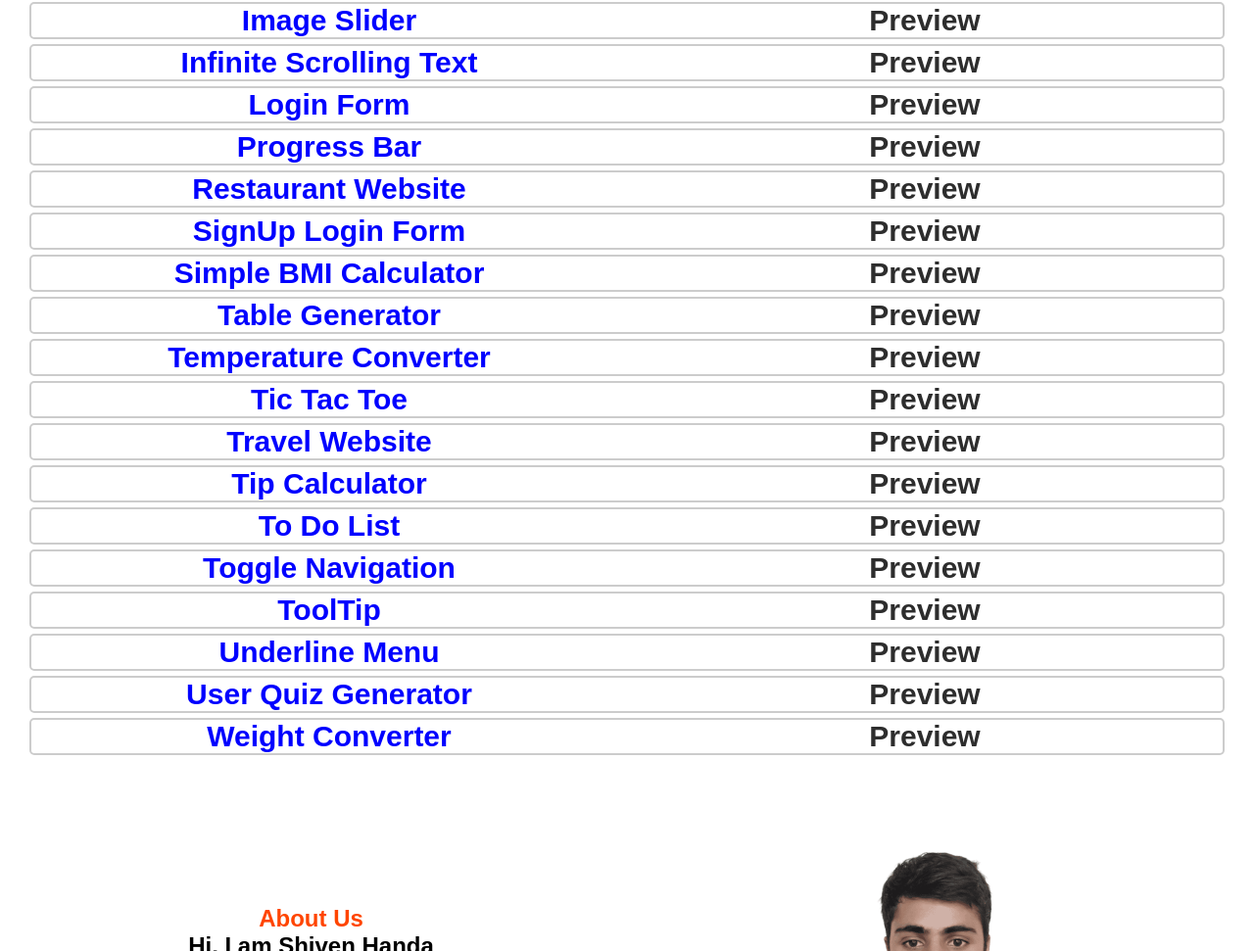
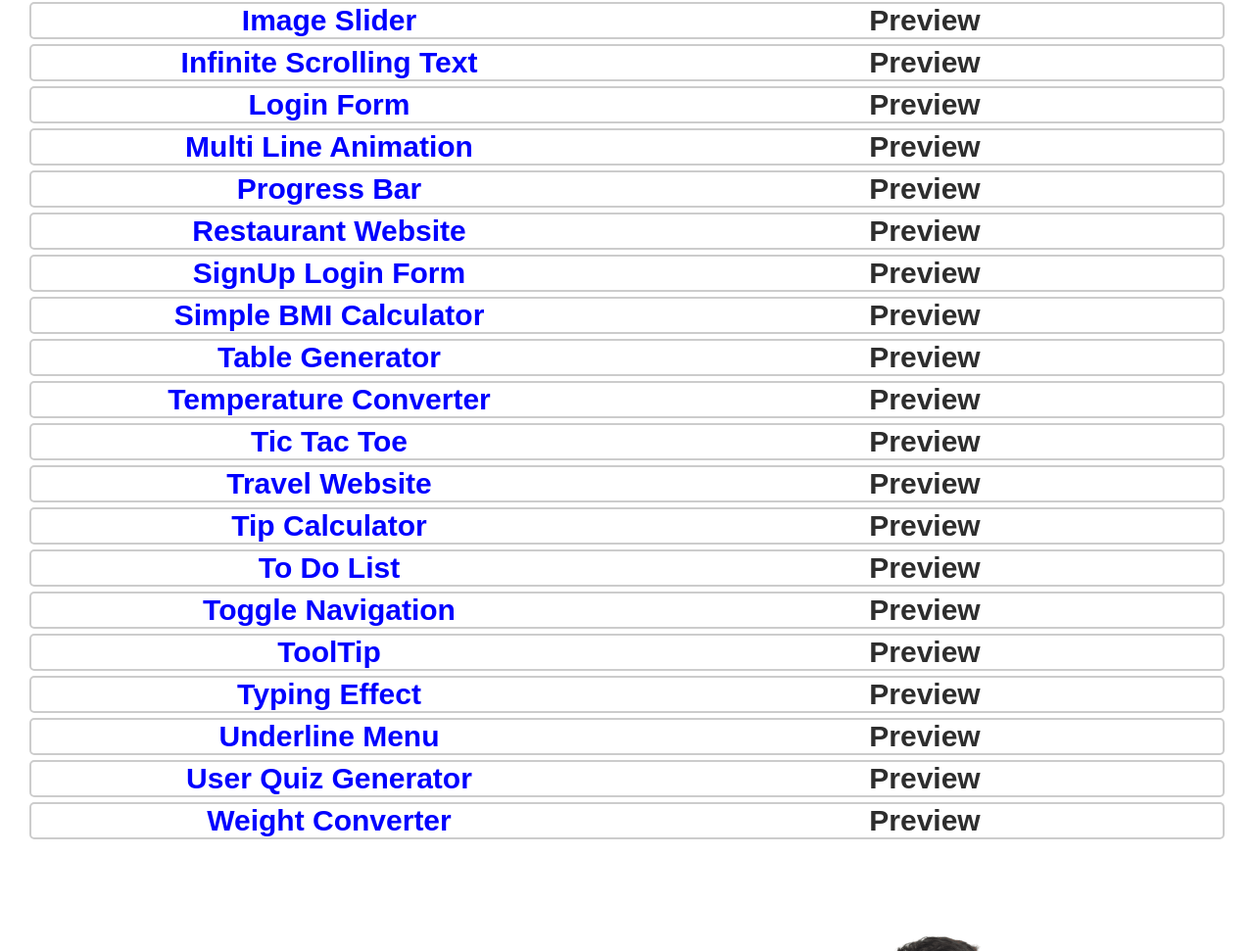
Before and after one commit to shivenhanda/portfolio, a plain HTML site: page index.html in a window 1280 px wide. Shown: the part 893-1864 px from the top of the page at 98% size. Drawn offline with Linux system fonts and the light colour scheme.

Commit message:
Add Typing Effect Multi Line Animation

```diff
--- a/index.html
+++ b/index.html
@@ -106,6 +106,11 @@
                 <a href="https://codepen.io/shiven-handa/pen/raxzqyR" target="_blank" style="color: #2d2d2d;">Preview</a>
             </div>
             <div class="box1">
+                <a href="https://codepen.io/shiven-handa/pen/YPqXLGx"
+                    target="_blank">Multi Line Animation</a>
+                <a href="https://codepen.io/shiven-handa/pen/YPqXLGx" target="_blank" style="color: #2d2d2d;">Preview</a>
+            </div>
+            <div class="box1">
                 <a href="https://github.com/shivenhanda/HtmlCSSJavaScript-Projects/tree/main/Progress%20Bar"
                     target="_blank">Progress Bar</a>
                 <a href="https://codepen.io/shiven-handa/pen/GgpOPMv" style="color: #2d2d2d;">Preview</a>
@@ -166,6 +171,11 @@
                 <a href="https://codepen.io/shiven-handa/pen/VYePKpp" style="color: #2d2d2d;">Preview</a>
             </div>
             <div class="box1">
+                <a href="https://codepen.io/shiven-handa/pen/JoXdvKR"
+                    target="_blank">Typing Effect</a>
+                <a href="https://codepen.io/shiven-handa/pen/JoXdvKR" style="color: #2d2d2d;">Preview</a>
+            </div>
+            <div class="box1">
                 <a href="https://codepen.io/shiven-handa/pen/qEbpqaQ"
                     target="_blank">Underline Menu</a>
                 <a href="https://codepen.io/shiven-handa/pen/qEbpqaQ" style="color: #2d2d2d;">Preview</a>
```
